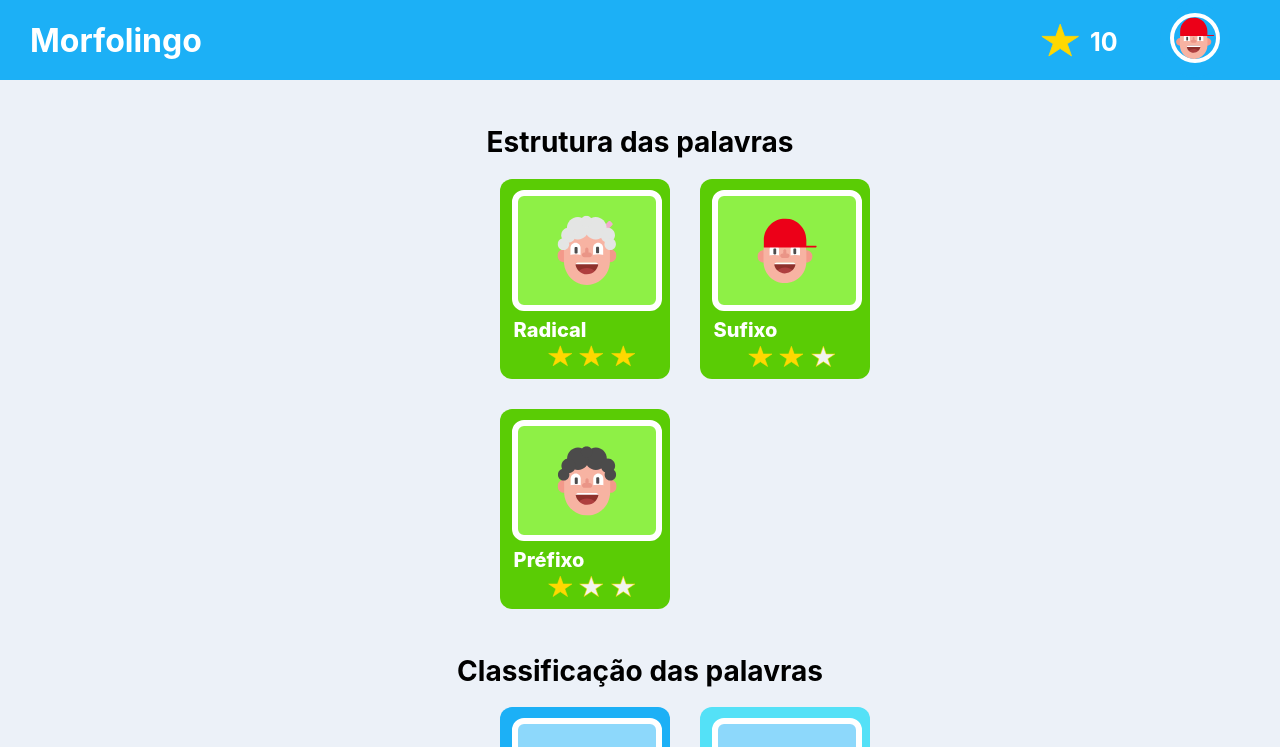
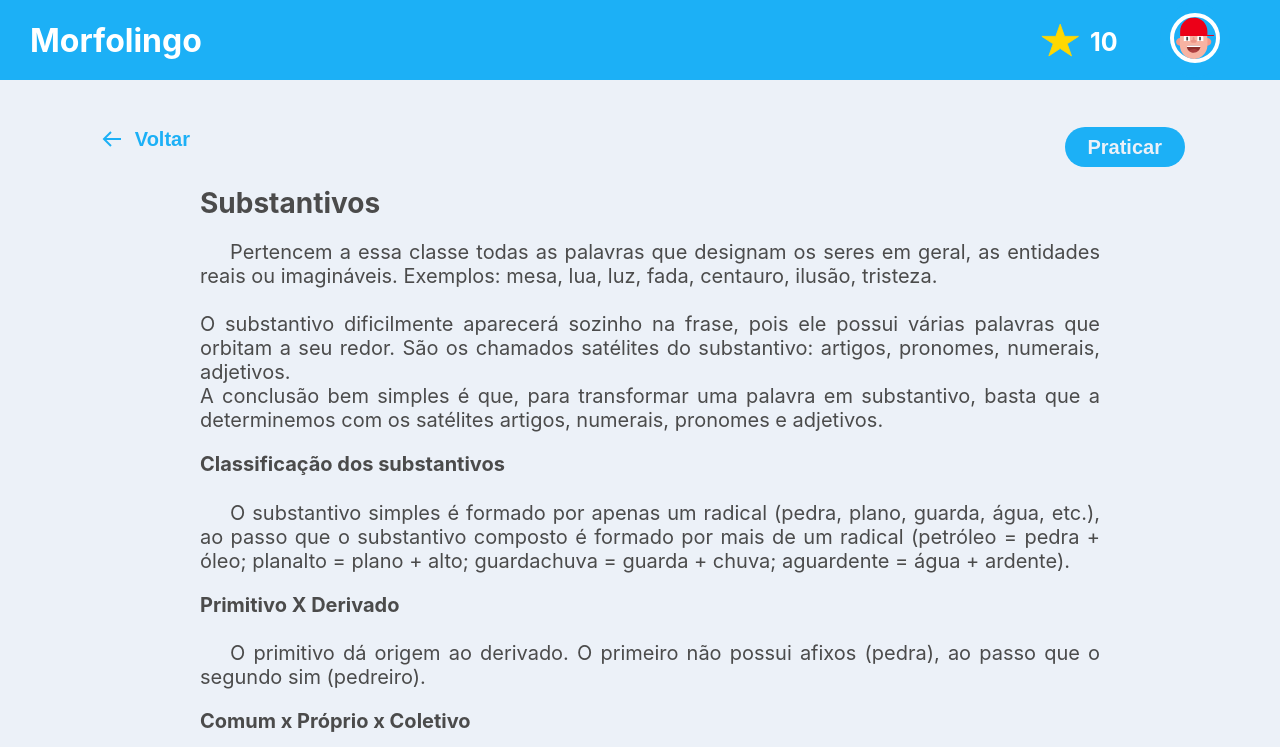
Before and after one commit to WildBarreto/Morfolingo, a React (Create React App) app: page /Teoria in a window 1280 px wide. Shown: the top 747 px of the page. Built offline with nearby package versions, Linux system fonts and the light colour scheme.

Commit message:
Navegação entre paginas com react-router-dom

```diff
--- a/package.json
+++ b/package.json
@@ -9,6 +9,7 @@
     "react": "^17.0.2",
     "react-dom": "^17.0.2",
     "react-icons": "^4.3.1",
+    "react-router-dom": "^5.3.0",
     "react-scripts": "4.0.3",
     "styled-components": "^5.3.1",
     "web-vitals": "^1.0.1"
--- a/src/App.js
+++ b/src/App.js
@@ -4,14 +4,24 @@ import GlobalStyle from "./styles/global";
 import Header from "./components/Header";
 import Board from "./components/Board";
 import Teoria from "./components/Teoria";
+import Modal from "./components/Modal";
+
+import { BrowserRouter as Router, Switch, Route, Link } from "react-router-dom";
+
 
 function App() {
   return (
     <>
-      <GlobalStyle />
-      <Header />
-      <Board/>
+      <Router>
+        <GlobalStyle />
+        <Header />
+        <Board />
 
+
+          <Route component={Teoria} path="/Teoria" />
+          <Route component = { Modal }  path="/Modal" />
+
+      </Router>
     </>
   );
 }
--- a/src/components/Modal/index.js
+++ b/src/components/Modal/index.js
@@ -5,15 +5,27 @@ import { Container } from "./styles";
 
 import { render } from "@testing-library/react";
 
-
+import { BrowserRouter as Router, Switch, Route, Link } from "react-router-dom";
 
 
 export default function Modal() {
   //const { modalState: { visible}, closeModal} = useModalContext();
+  const [isTe, setIsTe] = useState(false);
+  const onClick = () => setIsTe(!isTe);
 
+  function refreshPage() {
+    window.location.reload()
+  }
+
+  console.log(isTe);
   return (
     <Container >
-      <button onClick={ <Teoria/>}>Aprender</button>
+      <button onClick={onClick}>
+          <Link to="/Teoria"  style={{ textDecoration: 'none', color:"#fff" }}>Aprender </Link>
+          {/*isTe ? <Teoria /> : ""*/}
+        </button>
+       {/*<Link to="/Teoria"  style={{ textDecoration: 'none', color:"#fff" }}>Aprender </Link>
+      <button onClick={ onClick}>Aprender</button>*/}
       <button>Praticar</button>
     </Container>
   );
--- a/src/components/Teoria/index.js
+++ b/src/components/Teoria/index.js
@@ -3,10 +3,18 @@ import { Container } from "./styles";
 
 import { BiArrowBack } from "react-icons/bi";
 
+import { BrowserRouter as Router, Switch, Route, Link } from "react-router-dom";
+
 function Teoria() {
   return (
     <Container>
-      <button id="voltar"><BiArrowBack size={24} color="#1cb0f6"/>Voltar</button>
+      <button id="voltar">
+        <BiArrowBack size={24} color="#1cb0f6" />
+        <Link to="/" style={{ textDecoration: "none", color: "#1cb0f6" }}>
+        Voltar{" "}
+        </Link>
+
+      </button>
       <button id="pratica">Praticar</button>
       <h2>Substantivos</h2>
       <p>
--- a/src/components/Teoria/styles.js
+++ b/src/components/Teoria/styles.js
@@ -2,11 +2,12 @@ import styled from "styled-components";
 
 export const Container = styled.div`
   position: absolute;
-  margin-top: -30px;
+  margin-top: -1300px;
   background: #ecf1f8;
   width: 100%;
   height: 200%;
   text-align: justify;
+  z-index: 1;
 
   p {
     width: 900px;
```
Also changed, not shown: src/index.js (+8 -2 lines), 1 other file (tests, documents, lock files or other folders).
